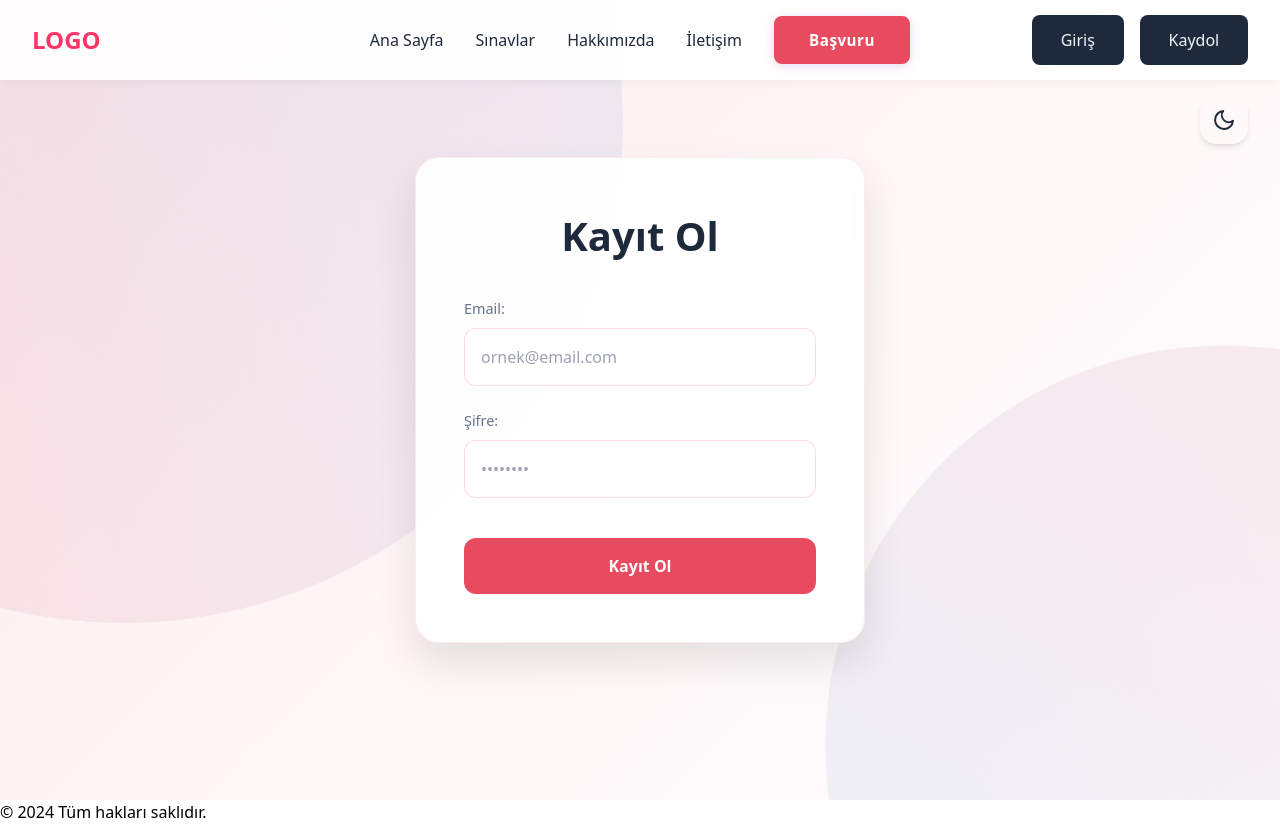
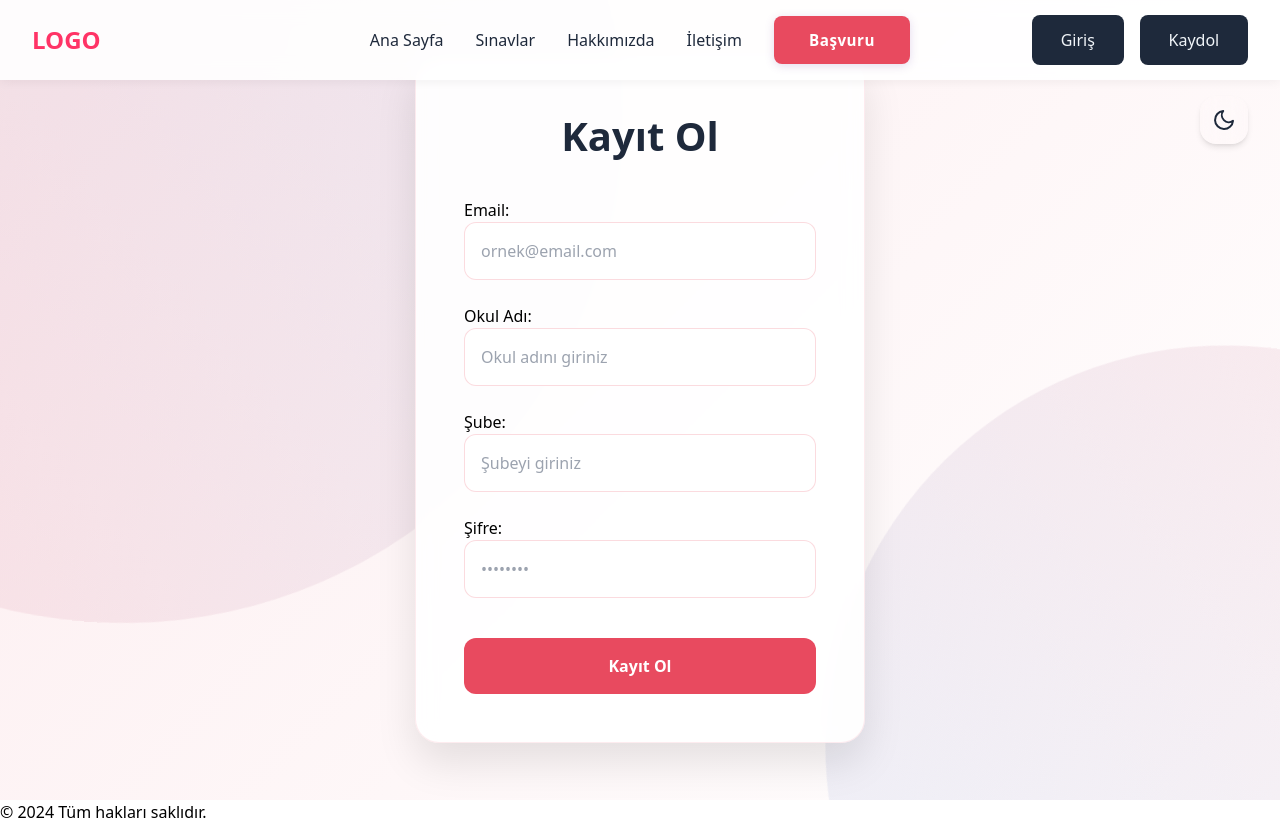
Before and after one commit to alifuatakbas/e-math-frontend, a Next.js app: page /register in a window 1280 px wide. Built offline with nearby package versions, Linux system fonts and the light colour scheme.

Commit message:
sonuç ekrani

```diff
--- a/app/components/RegisterForm.tsx
+++ b/app/components/RegisterForm.tsx
@@ -7,8 +7,12 @@ import { FiSun, FiMoon } from 'react-icons/fi';
 const Register: React.FC = () => {
   const router = useRouter();
   const [darkMode, setDarkMode] = useState<boolean>(false);
-  const [email, setEmail] = useState<string>('');
-  const [password, setPassword] = useState<string>('');
+  const [formData, setFormData] = useState({
+    email: '',
+    password: '',
+    school_name: '',
+    branch: ''
+  });
   const [error, setError] = useState<string>('');
   const [message, setMessage] = useState<string>('');
 
@@ -35,6 +39,14 @@ const toggleTheme = () => {
   localStorage.setItem('theme', darkMode ? 'light' : 'dark');
 };
 
+  const handleChange = (e: React.ChangeEvent<HTMLInputElement>) => {
+    const { name, value } = e.target;
+    setFormData(prev => ({
+      ...prev,
+      [name]: value
+    }));
+  };
+
   const handleRegister = async (e: React.FormEvent<HTMLFormElement>) => {
     e.preventDefault();
 
@@ -47,21 +59,18 @@ const toggleTheme = () => {
         headers: {
           'Content-Type': 'application/json',
         },
-        body: JSON.stringify({
-          email,
-          password
-        })
+        body: JSON.stringify(formData)
       });
+
+      const data = await response.json();
 
       if (response.ok) {
         setMessage('Kayıt başarılı! Giriş sayfasına yönlendiriliyorsunuz...');
-
         setTimeout(() => {
           router.push('/login');
         }, 2000);
       } else {
-        const errorData = await response.json();
-        setError(errorData.detail || 'Kayıt başarısız.');
+        setError(data.detail || 'Kayıt başarısız.');
       }
     } catch (error) {
       setError('Bir hata oluştu, lütfen tekrar deneyin.');
@@ -82,29 +91,61 @@ const toggleTheme = () => {
         <h2 className={styles.title}>Kayıt Ol</h2>
         <form onSubmit={handleRegister} className={styles.form}>
           <div className={styles.inputGroup}>
-            <label htmlFor="email" className={styles.label}>Email:</label>
+            <label htmlFor="email">Email:</label>
             <input
               type="email"
               id="email"
-              value={email}
-              onChange={(e) => setEmail(e.target.value)}
+              name="email"
+              value={formData.email}
+              onChange={handleChange}
               required
               className={styles.input}
               placeholder="ornek@email.com"
             />
           </div>
+
           <div className={styles.inputGroup}>
-            <label htmlFor="password" className={styles.label}>Şifre:</label>
+            <label htmlFor="school_name">Okul Adı:</label>
+            <input
+              type="text"
+              id="school_name"
+              name="school_name"
+              value={formData.school_name}
+              onChange={handleChange}
+              required
+              className={styles.input}
+              placeholder="Okul adını giriniz"
+            />
+          </div>
+
+          <div className={styles.inputGroup}>
+            <label htmlFor="branch">Şube:</label>
+            <input
+              type="text"
+              id="branch"
+              name="branch"
+              value={formData.branch}
+              onChange={handleChange}
+              required
+              className={styles.input}
+              placeholder="Şubeyi giriniz"
+            />
+          </div>
+
+          <div className={styles.inputGroup}>
+            <label htmlFor="password">Şifre:</label>
             <input
               type="password"
               id="password"
-              value={password}
-              onChange={(e) => setPassword(e.target.value)}
+              name="password"
+              value={formData.password}
+              onChange={handleChange}
               required
               className={styles.input}
               placeholder="••••••••"
             />
           </div>
+
           <button type="submit" className={styles.submitButton}>
             Kayıt Ol
           </button>
```
